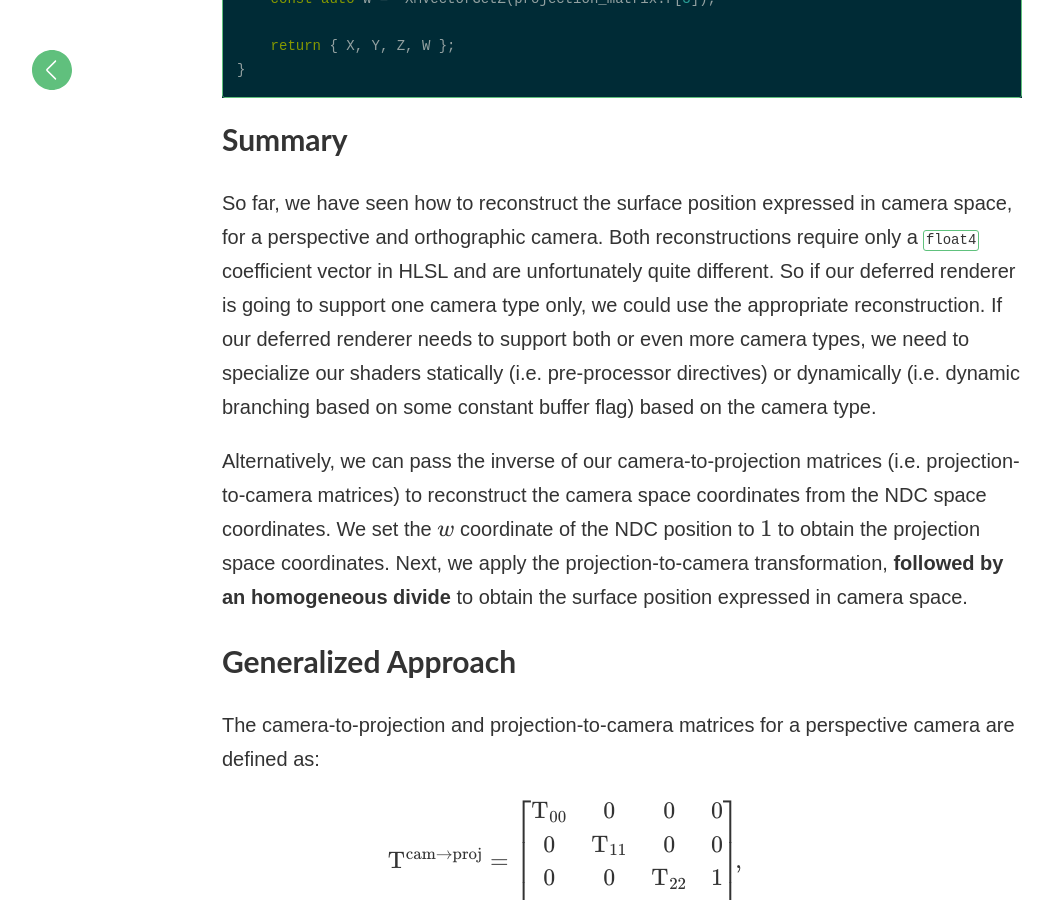
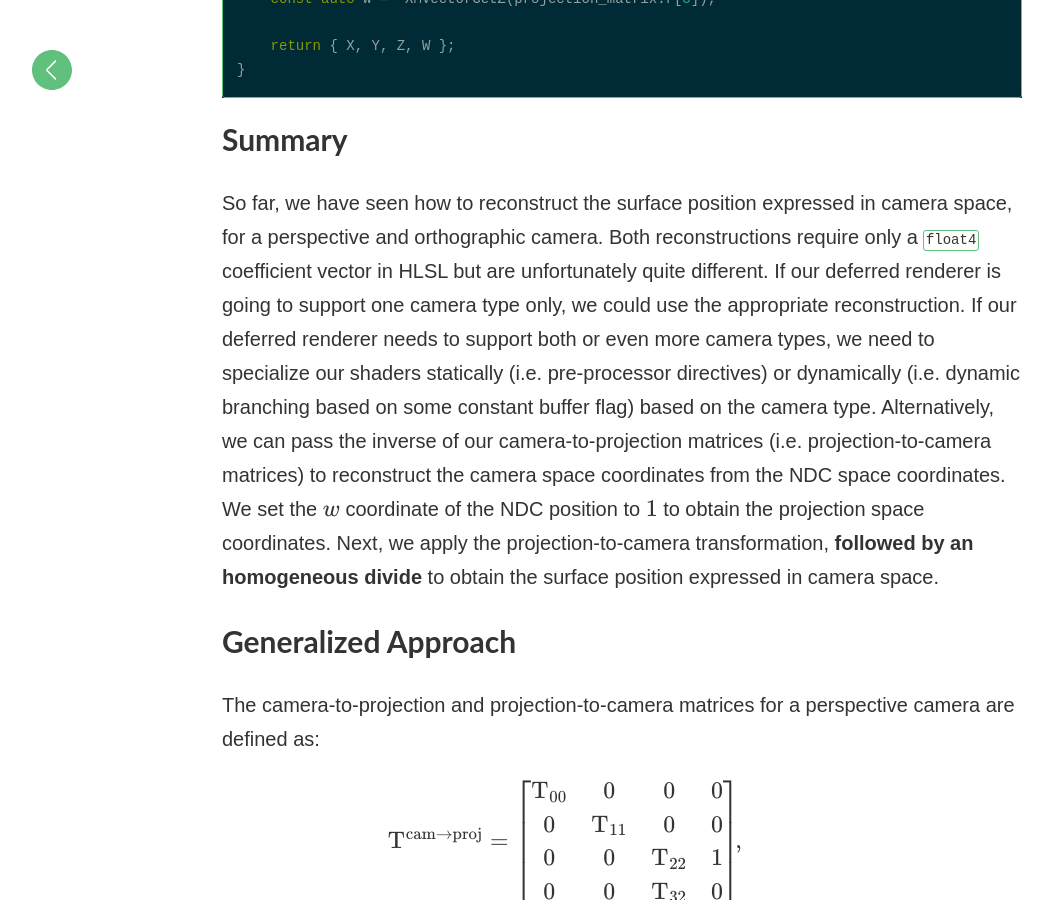
Before and after one commit to matt77hias/Blog, a Jekyll site: the page built from _posts/2017-09-07-ndc-to-projection-to-view-space.md, in a window 1280 px wide and 900 px high, scrolled down 3761 px. Shown: the whole window, without its empty margins (18-1071 px from the left). Built offline with Jekyll 4.4.1, drawn with Linux system fonts in a browser that asks for light colours; formulas are drawn with MathJax 3; comment, search, counter and statistics services are not loaded.

Commit message:
Update 2017-09-07-ndc-to-projection-to-view-space.md

````diff
--- a/_posts/2017-09-07-ndc-to-projection-to-view-space.md
+++ b/_posts/2017-09-07-ndc-to-projection-to-view-space.md
@@ -147,9 +147,7 @@ inline const XMVECTOR XM_CALLCONV
 ```
 
 # Summary
-So far, we have seen how to reconstruct the surface position expressed in camera space, for a perspective and orthographic camera. Both reconstructions require only a `float4` coefficient vector in HLSL and are unfortunately quite different. So if our deferred renderer is going to support one camera type only, we could use the appropriate reconstruction. If our deferred renderer needs to support both or even more camera types, we need to specialize our shaders statically (i.e. pre-processor directives) or dynamically (i.e. dynamic branching based on some constant buffer flag) based on the camera type.
-
-Alternatively, we can pass the inverse of our camera-to-projection matrices (i.e. projection-to-camera matrices) to reconstruct the camera space coordinates from the NDC space coordinates. We set the $$w$$ coordinate of the NDC position to $$1$$ to obtain the projection space coordinates. Next, we apply the projection-to-camera transformation, **followed by an homogeneous divide** to obtain the surface position expressed in camera space.
+So far, we have seen how to reconstruct the surface position expressed in camera space, for a perspective and orthographic camera. Both reconstructions require only a `float4` coefficient vector in HLSL but are unfortunately quite different. If our deferred renderer is going to support one camera type only, we could use the appropriate reconstruction. If our deferred renderer needs to support both or even more camera types, we need to specialize our shaders statically (i.e. pre-processor directives) or dynamically (i.e. dynamic branching based on some constant buffer flag) based on the camera type. Alternatively, we can pass the inverse of our camera-to-projection matrices (i.e. projection-to-camera matrices) to reconstruct the camera space coordinates from the NDC space coordinates. We set the $$w$$ coordinate of the NDC position to $$1$$ to obtain the projection space coordinates. Next, we apply the projection-to-camera transformation, **followed by an homogeneous divide** to obtain the surface position expressed in camera space.
 
 # Generalized Approach
 
````
